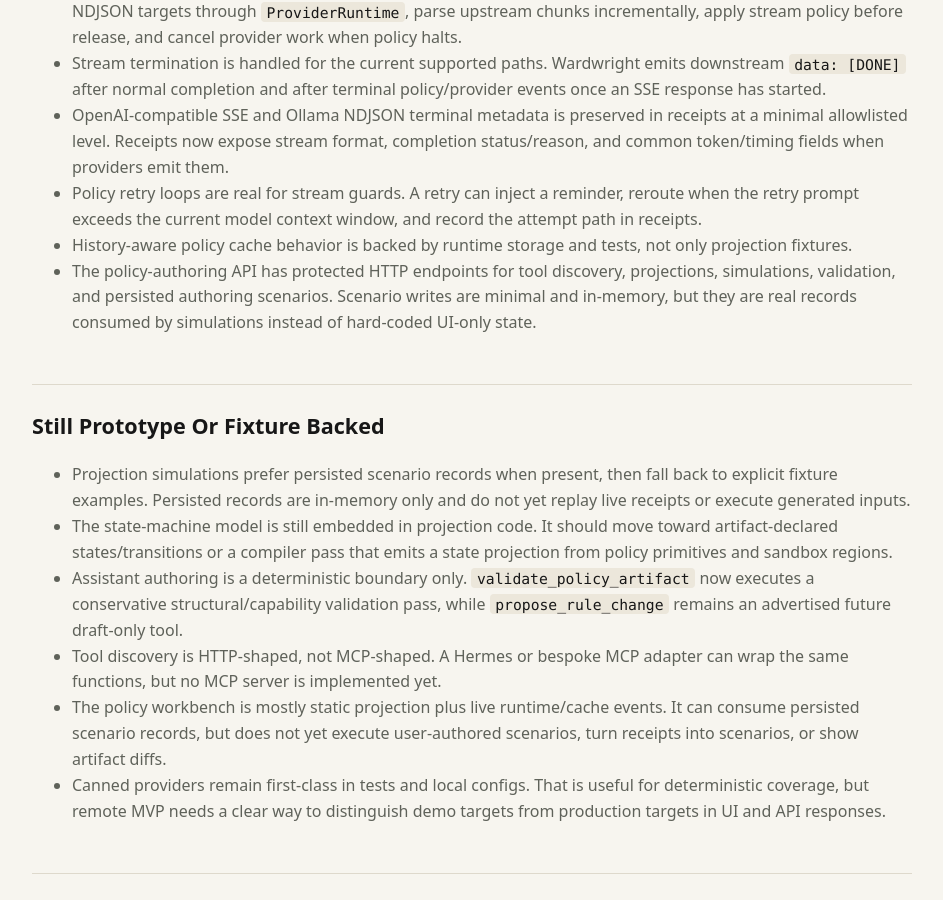
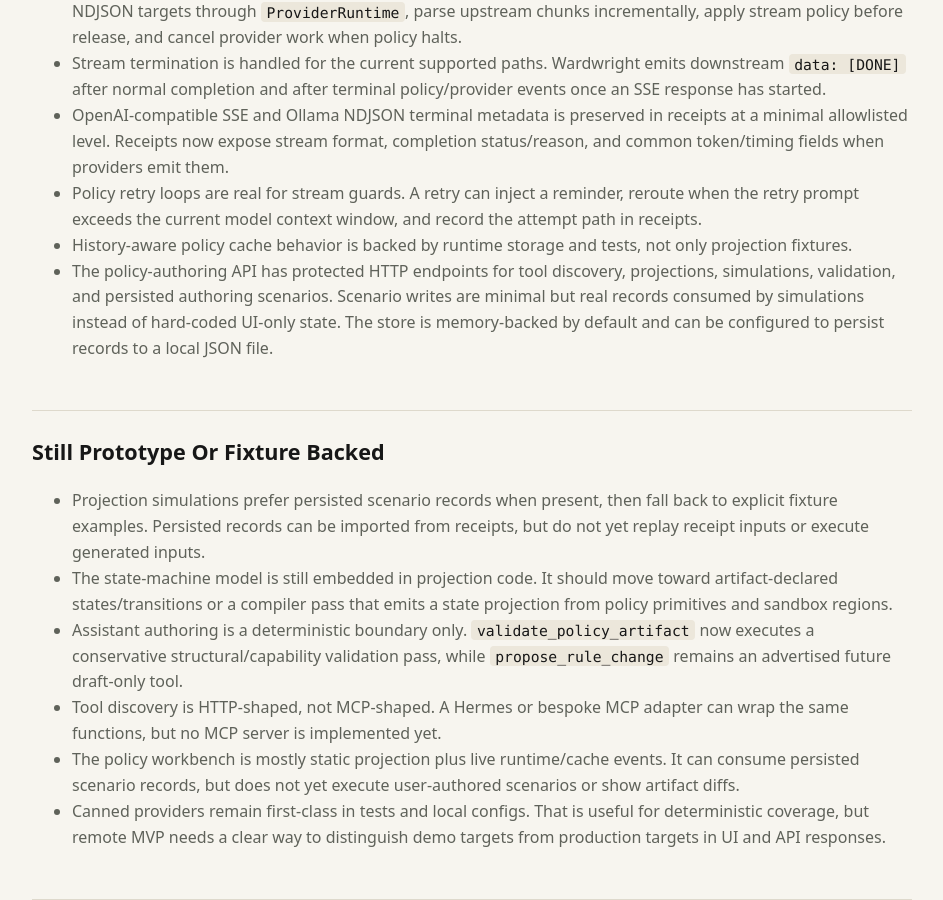
Before and after one commit to bglusman/ingary, a Jekyll site: the page built from docs/mvp-realness-inventory.md, in a window 1280 px wide and 900 px high, scrolled down 796 px. Shown: the whole window, without its empty margins (168-1111 px from the left). Built offline with Jekyll 4.4.1, drawn with Linux system fonts in a browser that asks for light colours; some of the changed text lies outside the part shown.

Commit message:
Add durable policy scenario import path

```diff
--- a/docs/mvp-realness-inventory.md
+++ b/docs/mvp-realness-inventory.md
@@ -44,14 +44,15 @@ a clear error that names the missing capability.
   not only projection fixtures.
 - The policy-authoring API has protected HTTP endpoints for tool discovery,
   projections, simulations, validation, and persisted authoring scenarios.
-  Scenario writes are minimal and in-memory, but they are real records consumed
-  by simulations instead of hard-coded UI-only state.
+  Scenario writes are minimal but real records consumed by simulations instead
+  of hard-coded UI-only state. The store is memory-backed by default and can be
+  configured to persist records to a local JSON file.
 
 ## Still Prototype Or Fixture Backed
 
 - Projection simulations prefer persisted scenario records when present, then
-  fall back to explicit fixture examples. Persisted records are in-memory only
-  and do not yet replay live receipts or execute generated inputs.
+  fall back to explicit fixture examples. Persisted records can be imported from
+  receipts, but do not yet replay receipt inputs or execute generated inputs.
 - The state-machine model is still embedded in projection code. It should move
   toward artifact-declared states/transitions or a compiler pass that emits a
   state projection from policy primitives and sandbox regions.
@@ -62,7 +63,7 @@ a clear error that names the missing capability.
   can wrap the same functions, but no MCP server is implemented yet.
 - The policy workbench is mostly static projection plus live runtime/cache
   events. It can consume persisted scenario records, but does not yet execute
-  user-authored scenarios, turn receipts into scenarios, or show artifact diffs.
+  user-authored scenarios or show artifact diffs.
 - Canned providers remain first-class in tests and local configs. That is useful
   for deterministic coverage, but remote MVP needs a clear way to distinguish
   demo targets from production targets in UI and API responses.
@@ -103,8 +104,8 @@ Interface expectation:
 
 - Scenario records have a first minimal store: user-written, assistant-generated,
   fixture, and live-replay scenarios can be represented with source and pinned
-  status. The store is still memory-only and lacks retention, import, or durable
-  regression export.
+  status. The store supports optional JSON-file durability and receipt import,
+  but still lacks retention policy and durable regression export.
 - Simulation should execute against compiled policy logic and selected scenario
   inputs instead of only returning canned projection examples.
 - Property/regression export should be wired from pinned scenarios so users can
@@ -142,11 +143,10 @@ Interface expectation:
 
 ## Suggested Next Slices
 
-1. Add durable scenario storage and a receipt-to-scenario importer so production
-   surprises can become pinned simulations and regression fixtures.
-2. Normalize provider metadata capabilities beyond terminal fields and publish
+1. Normalize provider metadata capabilities beyond terminal fields and publish
    the supported metadata contract in provider capability records.
-3. Add a live-provider smoke test profile that is skipped by default but can run
+2. Add a live-provider smoke test profile that is skipped by default but can run
    against local Ollama and one configured OpenAI-compatible target.
-4. Spike Hermes MCP over the protected authoring API without changing policy
+3. Spike Hermes MCP over the protected authoring API without changing policy
    engine internals.
+4. Add retention and regression-export paths for pinned scenario records.
```
Also changed, not shown: 6 other files.
